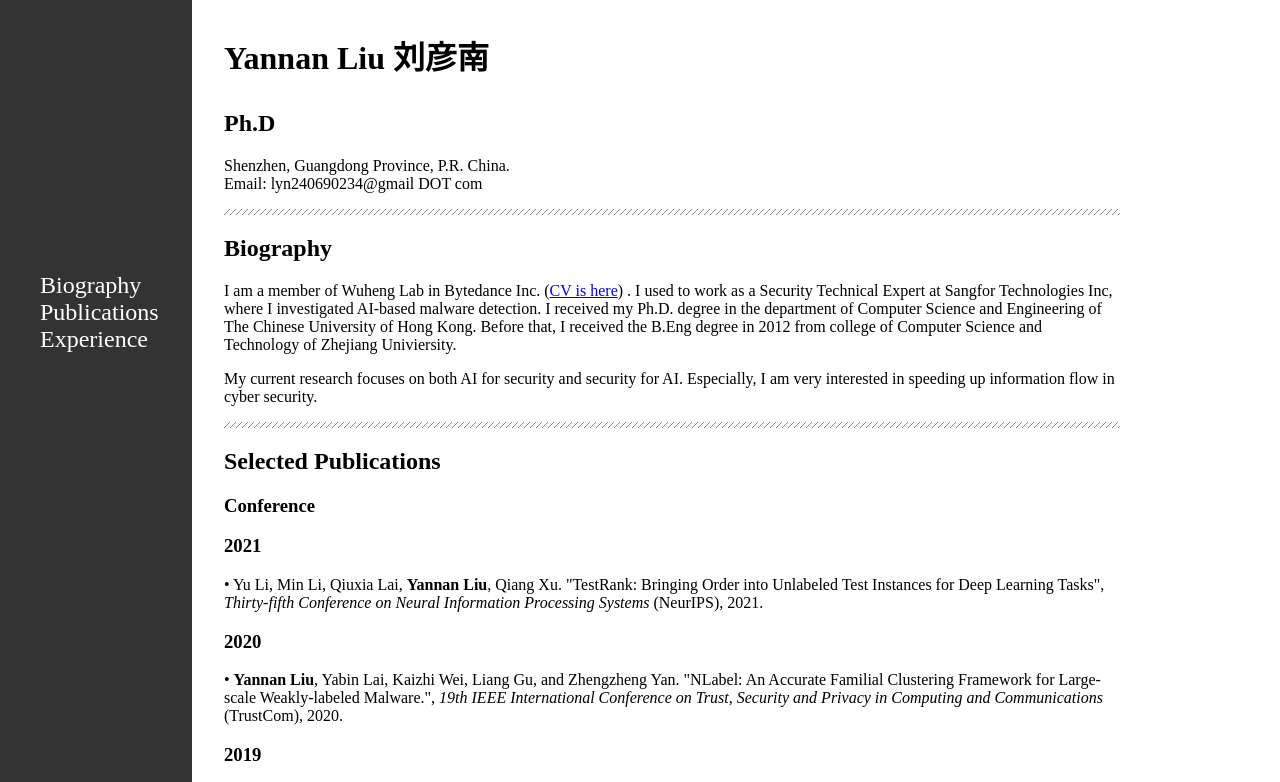
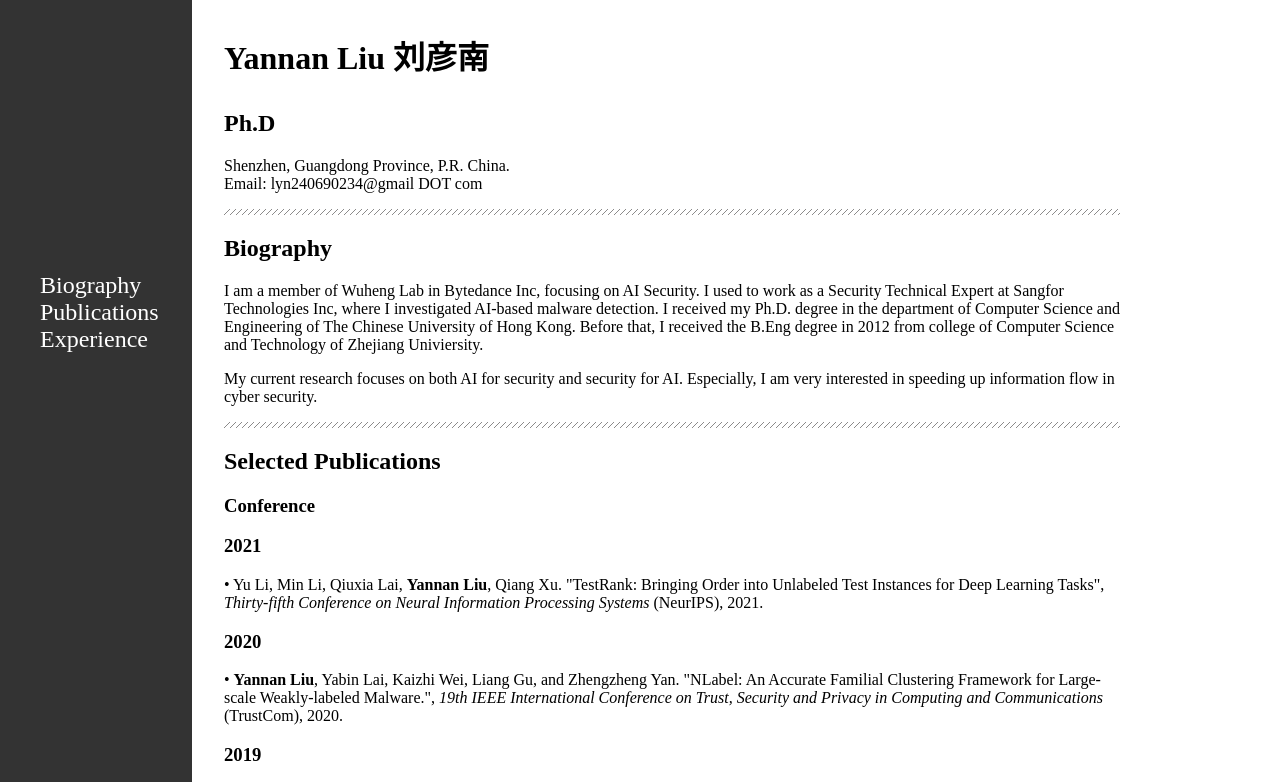
Before and after one commit to liuyannan/liuyannan.github.io, a plain HTML site: page index.html in a window 1280 px wide. Shown: the top 782 px of the page. Drawn offline with Linux system fonts and the light colour scheme.

Commit message:
Update index.html

```diff
--- a/index.html
+++ b/index.html
@@ -42,7 +42,7 @@
         <hr class="style1">
         <article id="biography">
           <h2>Biography</h2>
-          <p> I am a member of Wuheng Lab in Bytedance Inc. (<a href="https://raw.githubusercontent.com/liuyannan/liuyannan.github.io/master/CV_Yannan.pdf">CV is here</a>) . I used to work as a Security Technical Expert at Sangfor Technologies Inc, where I investigated AI-based malware detection. I received my Ph.D. degree in the department of Computer Science and Engineering of The Chinese University of Hong Kong. Before that, I received the B.Eng degree in 2012 from college of Computer Science and Technology of Zhejiang Univiersity.</p>
+          <p> I am a member of Wuheng Lab in Bytedance Inc, focusing on AI Security. I used to work as a Security Technical Expert at Sangfor Technologies Inc, where I investigated AI-based malware detection. I received my Ph.D. degree in the department of Computer Science and Engineering of The Chinese University of Hong Kong. Before that, I received the B.Eng degree in 2012 from college of Computer Science and Technology of Zhejiang Univiersity.</p>
 
           <p> My current research focuses on both AI for security and security for AI. Especially, I am very interested in speeding up information flow in cyber security.</p>
 
```
